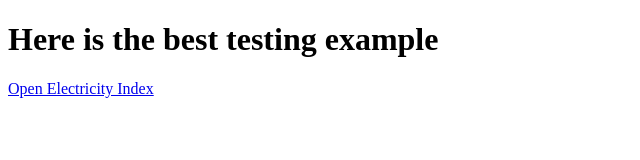
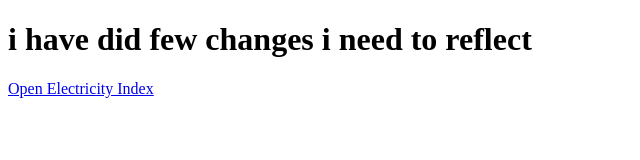
Before and after one commit to hardikp911/testing, a plain HTML site: page index.html in a window 1280 px wide. Shown: the whole page, without its empty margins (0-640 px from the left). Drawn offline with Linux system fonts and the light colour scheme.

Commit message:
changes to see

```diff
--- a/index.html
+++ b/index.html
@@ -4,7 +4,7 @@
     <title>My Website</title>
 </head>
 <body>
-    <h1>Here is the best testing example</h1>
+    <h1>i have did few changes i need to reflect</h1>
     <a href="electricity/index.html">Open Electricity Index</a>
 </body>
 </html>
```
